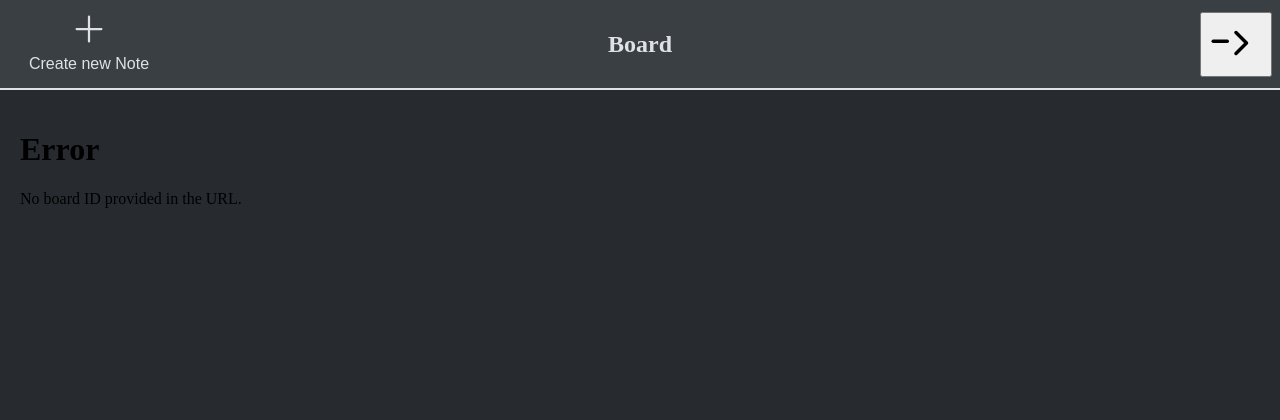
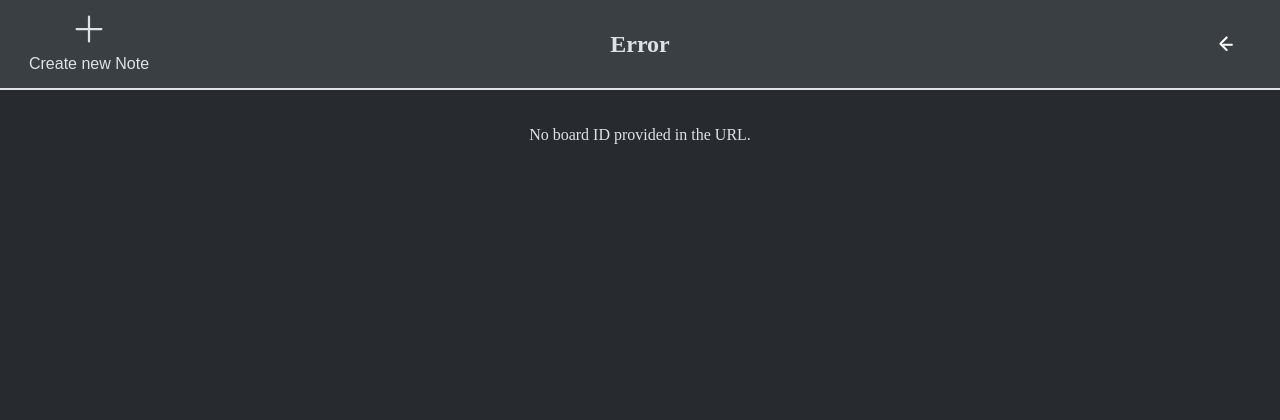
Before and after one commit to VektorOO7/Shared-Board, a PHP site: page /Shared-Board/board.html in a window 1280 px wide. Shown: the top 420 px of the page. Run offline with PHP 8.4, Linux system fonts and the light colour scheme.

Commit message:
Made the back look better

```diff
--- a/app/board.html
+++ b/app/board.html
@@ -37,7 +37,8 @@
 
                 <div class="grid-element">
                     <div id="nav-title">
-                        <h1 id="title-text">Board</h1>
+                        <!--<h1 id="title-text">Board</h1>!-->
+                        <h1 id="boardTitle">Loading...</h1>
                     </div>
                 </div>
 
@@ -48,13 +49,12 @@
 
                     <div class="grid-sub-elements" id="account-button-div">
                         <button id="back-button">
-                            <svg class="bi bi-arrow-left-circle" id="back-button-svg" xmlns="http://www.w3.org/2000/svg" viewBox="0 0 16 16" fill="currentColor">
+                            <svg class="bi bi-arrow-right-circle" id="back-button-svg" xmlns="http://www.w3.org/2000/svg" viewBox="0 0 16 16" fill="currentColor">
                                 <path fill-rule="evenodd" d="M8 15A7 7 0 1 0 8 1a7 7 0 0 0 0 14zM1 8a7 7 0 1 1 14 0A7 7 0 0 1 1 8z"/>
-                                <path fill-rule="evenodd" d="M11.354 8.354a.5.5 0 0 0 0-.708l-3-3a.5.5 0 1 0-.708.708L10.293 8l-2.647 2.646a.5.5 0 0 0 .708.708l3-3z"/>
-                                <path fill-rule="evenodd" d="M5.5 8a.5.5 0 0 0 0-1h-4a.5.5 0 0 0 0 1h4z"/>
+                                <path fill-rule="evenodd" d="M4.646 8.354a.5.5 0 0 1 0-.708l3-3a.5.5 0 1 1 .708.708L5.707 8l2.647 2.646a.5.5 0 0 1-.708.708l-3-3z"/>
+                                <path fill-rule="evenodd" d="M10.5 8a.5.5 0 0 1 0 1h-4a.5.5 0 0 1 0-1h4z"/>
                             </svg>
                         </button>
-
                     </div>
                 </div>
             </nav>
@@ -62,7 +62,6 @@
 
         <main>
             <div id="boardContent">
-                <h1 id="boardTitle">Loading...</h1>
                 <p id="boardDescription">Please wait while we load the content.</p>
             </div>
         </main>
--- a/app/css/index.css
+++ b/app/css/index.css
@@ -168,6 +168,39 @@ nav {
     Boards css
 */
 
+#boardTitle, #boardDescription {
+    color: var(--text-color);
+    text-align: center;
+}
+
+#account-button-div {
+    display: inline-flex;
+    align-items: center;
+}
+
+#back-button {
+    background-color: var(--secondary-color);
+    border: none;
+    padding: 10px;
+    border-radius: 50%;
+    cursor: pointer;
+    display: inline-flex;
+    align-items: center;
+    justify-content: center;
+    transition: background-color 0.3s;
+}
+
+#back-button:hover {
+    background-color: var(--primary-color);
+}
+
+#back-button-svg {
+    width: 2.5em;  /* Increased width */
+    height: 2.5em; /* Increased height */
+    fill: white;
+}
+
+
 .board-container {
     display: grid;
     gap: var(--between-board-gap);
```
